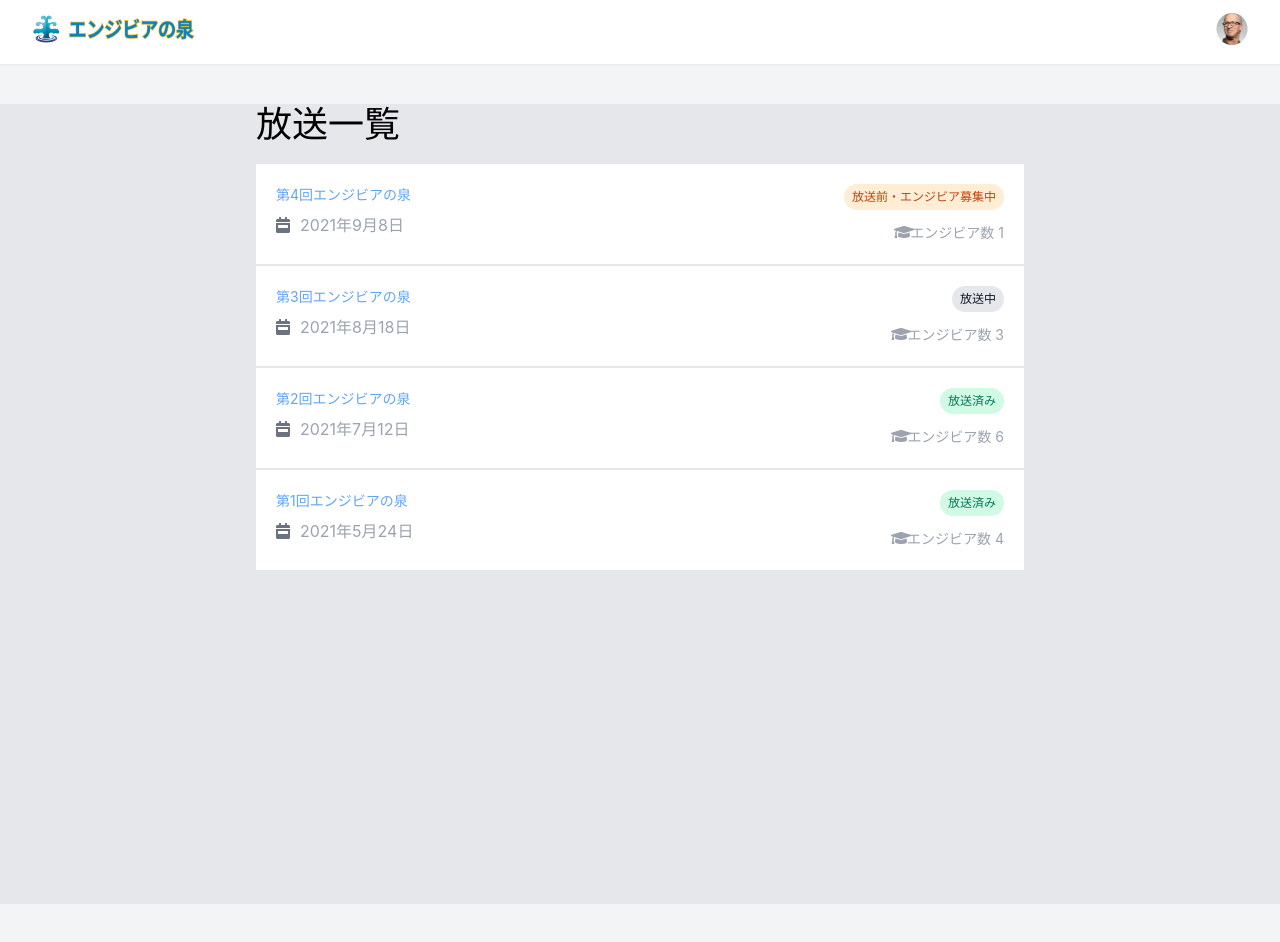
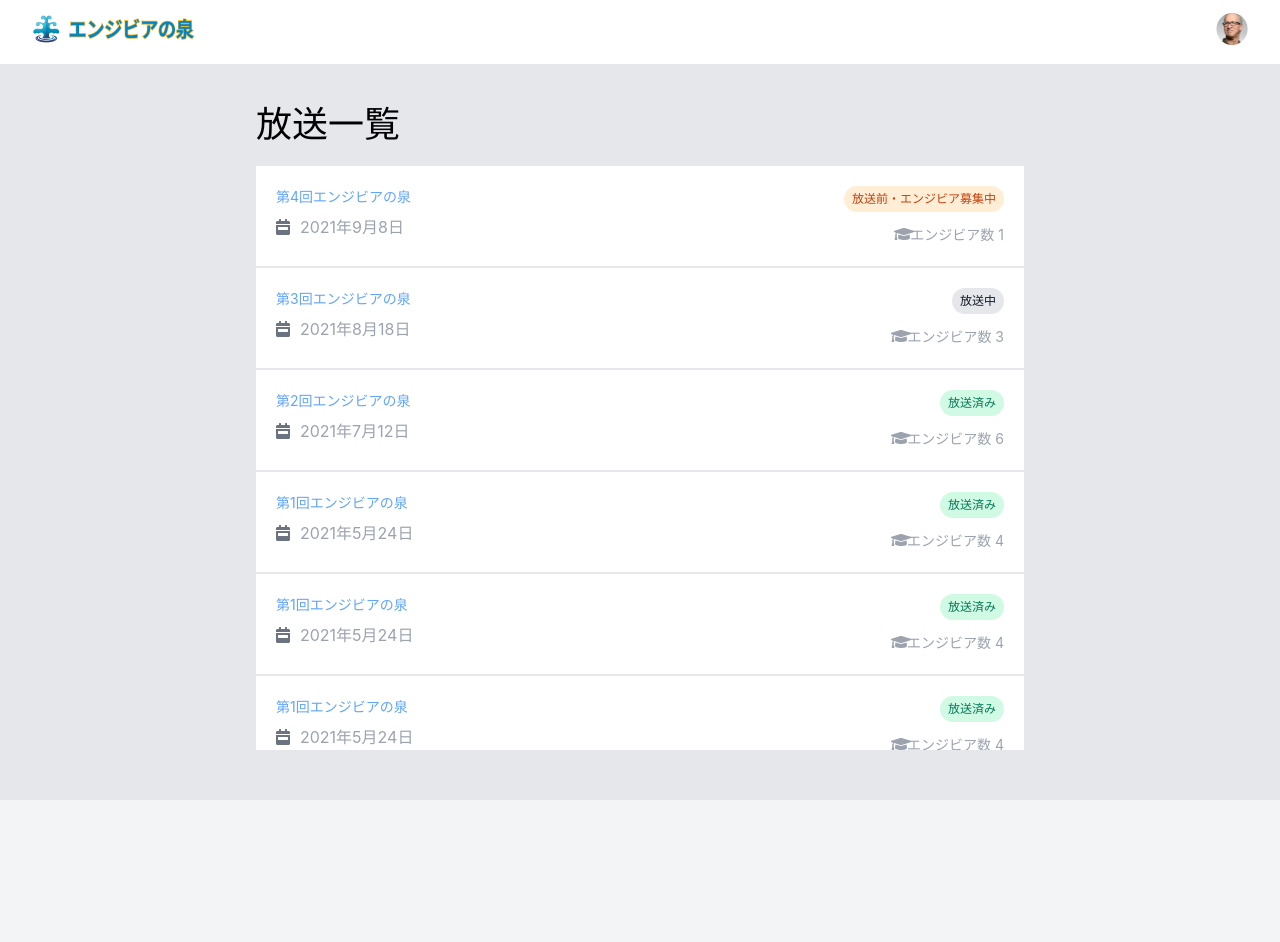
Before and after one commit to Qin-Eva/pj_engivia, a Next.js app: page /broadcasts in a window 1280 px wide. After the commit the page ends 800 px from the top, so only its background shows below. Built offline with nearby package versions, Linux system fonts and the light colour scheme.

Commit message:
放送一覧のレイアウト修正

```diff
--- a/src/components/BroadcastCard.tsx
+++ b/src/components/BroadcastCard.tsx
@@ -1,21 +1,24 @@
-import React, { VFC, useMemo } from "react";
-import Link from "next/link";
-import { FontAwesomeIcon } from '@fortawesome/react-fontawesome';
-import { faCalendarWeek, faGraduationCap } from '@fortawesome/free-solid-svg-icons';
+import React, { VFC, useMemo } from 'react'
+import Link from 'next/link'
+import { FontAwesomeIcon } from '@fortawesome/react-fontawesome'
+import {
+  faCalendarWeek,
+  faGraduationCap
+} from '@fortawesome/free-solid-svg-icons'
 
 export type TCard = {
-  id: string;
-  href: string;
-  title: string;
-  date: string;
-  status: number;
-  count: number;
+  id: string
+  href: string
+  title: string
+  date: string
+  is_streamed: number
+  hee_count: number
 }
 
 export const BroadcastCard: VFC<TCard> = (props) => {
-  const { title, href, date, status, count } = { ...props }
+  const { title, href, date, is_streamed, hee_count } = { ...props }
   const statusText = useMemo(() => {
-    switch (status) {
+    switch (is_streamed) {
       case 1:
         return '放送前・エンジビア募集中'
       case 2:
@@ -23,27 +26,29 @@ export const BroadcastCard: VFC<TCard> = (props) => {
       case 3:
         return '放送済み'
     }
-  }, [status])
+  }, [is_streamed])
 
   return (
     <Link href={href}>
-      <a className="bg-white block transition duration-300 hover:opacity-50 p-5 flex justify-between">
+      <a className="flex justify-between p-5 bg-white hover:opacity-50 transition duration-300">
         <div className="">
-          <h3 className="text-blue-400 text-[14px]">{title}</h3>
+          <h3 className="text-[14px] text-blue-400">{title}</h3>
           <div className="flex items-center mt-[8px]">
             <figure className="w-[16px]">
-              <FontAwesomeIcon className="text-gray-500" icon={faCalendarWeek} />
+              <FontAwesomeIcon
+                className="text-gray-500"
+                icon={faCalendarWeek}
+              />
             </figure>
-            <span className="text-gray-400 ml-[8px]">{date}</span>
+            <span className="ml-[8px] text-gray-400">{date}</span>
           </div>
         </div>
         <div className="flex flex-col items-end">
           <span
             className={`text-[12px] rounded-full px-2 py-1 float-right
-              ${status === 1 ? 'bg-[#FFEDD5] text-[#C2410C]' : ''}
-              ${status === 2 ? 'bg-[#E5E7EB] text-[#111827]' : ''}
-              ${status === 3 ? 'bg-[#D1FAE5] text-[#047857]' : ''}`
-            }
+              ${is_streamed === 1 ? 'bg-[#FFEDD5] text-[#C2410C]' : ''}
+              ${is_streamed === 2 ? 'bg-[#E5E7EB] text-[#111827]' : ''}
+              ${is_streamed === 3 ? 'bg-[#D1FAE5] text-[#047857]' : ''}`}
           >
             {statusText}
           </span>
@@ -51,7 +56,9 @@ export const BroadcastCard: VFC<TCard> = (props) => {
             <figure className="w-[16px] text-gray-400">
               <FontAwesomeIcon icon={faGraduationCap} />
             </figure>
-            <span className="text-gray-400 text-[14px]">エンジビア数 {count}</span>
+            <span className="text-[14px] text-gray-400">
+              エンジビア数 {hee_count}
+            </span>
           </div>
         </div>
       </a>
--- a/src/components/Layout.tsx
+++ b/src/components/Layout.tsx
@@ -18,7 +18,7 @@ const Layout: VFC<Props> = (props) => {
       </Head>
       <main>
         <Header />
-        <div className="py-10">{children}</div>
+        <div className="py-10 bg-gray-200">{children}</div>
       </main>
     </>
   )
--- a/src/pages/broadcasts/index.tsx
+++ b/src/pages/broadcasts/index.tsx
@@ -1,50 +1,85 @@
-import Head from "next/head";
-import type { NextPage } from "next";
-import { BroadcastCard } from 'components/BroadcastCard';
-import type { TCard } from 'components/BroadcastCard';
+import Head from 'next/head'
+import type { NextPage } from 'next'
+import { BroadcastCard } from 'components/BroadcastCard'
+import type { TCard } from 'components/BroadcastCard'
 
 const ITEMS: TCard[] = [
   {
-    id: "1",
-    href: "/",
-    title: "第4回エンジビアの泉",
-    date: "2021年9月8日",
-    status: 1,
-    count: 1
-  }, {
-    id: "2",
-    href: "/",
-    title: "第3回エンジビアの泉",
-    date: "2021年8月18日",
-    status: 2,
-    count: 3
-  }, {
-    id: "3",
-    href: "/",
-    title: "第2回エンジビアの泉",
-    date: "2021年7月12日",
-    status: 3,
-    count: 6
-  }, {
-    id: "4",
-    href: "/",
-    title: "第1回エンジビアの泉",
-    date: "2021年5月24日",
-    status: 3,
-    count: 4
+    id: '1',
+    href: '/',
+    title: '第4回エンジビアの泉',
+    date: '2021年9月8日',
+    is_streamed: 1,
+    hee_count: 1
+  },
+  {
+    id: '2',
+    href: '/',
+    title: '第3回エンジビアの泉',
+    date: '2021年8月18日',
+    is_streamed: 2,
+    hee_count: 3
+  },
+  {
+    id: '3',
+    href: '/',
+    title: '第2回エンジビアの泉',
+    date: '2021年7月12日',
+    is_streamed: 3,
+    hee_count: 6
+  },
+  {
+    id: '4',
+    href: '/',
+    title: '第1回エンジビアの泉',
+    date: '2021年5月24日',
+    is_streamed: 3,
+    hee_count: 4
+  },
+  {
+    id: '4',
+    href: '/',
+    title: '第1回エンジビアの泉',
+    date: '2021年5月24日',
+    is_streamed: 3,
+    hee_count: 4
+  },
+  {
+    id: '4',
+    href: '/',
+    title: '第1回エンジビアの泉',
+    date: '2021年5月24日',
+    is_streamed: 3,
+    hee_count: 4
+  },
+  {
+    id: '4',
+    href: '/',
+    title: '第1回エンジビアの泉',
+    date: '2021年5月24日',
+    is_streamed: 3,
+    hee_count: 4
+  },
+  {
+    id: '4',
+    href: '/',
+    title: '第1回エンジビアの泉',
+    date: '2021年5月24日',
+    is_streamed: 3,
+    hee_count: 4
   }
-];
+]
 
 const broadcastIndex: NextPage = () => {
   return (
     <>
-    <Head>
-      <title>放送一覧ページ</title>
-    </Head>
-    <div className="bg-gray-200 h-screen">
-      <h2 className="text-4xl w-3/5 mx-auto mb-5">放送一覧</h2>
-        <div className="w-3/5 mx-auto">
-          <ul>
+      <Head>
+        <title>放送一覧ページ</title>
+      </Head>
+      <div className="h-[calc(100vh-64px-5rem)]">
+        <h2 className="mx-auto mb-5 w-3/5 text-4xl">放送一覧</h2>
+        <div className="mx-auto w-3/5">
+          <ul className="overflow-y-auto h-[calc(100vh-64px-150px)]">
             {ITEMS.map((item) => {
               return (
                 <li key={item.id} className="mt-[2px]">
@@ -53,9 +88,10 @@ const broadcastIndex: NextPage = () => {
               )
             })}
           </ul>
+        </div>
       </div>
-    </div>
-  </>
-)}
+    </>
+  )
+}
 
-export default broadcastIndex;
+export default broadcastIndex
```
